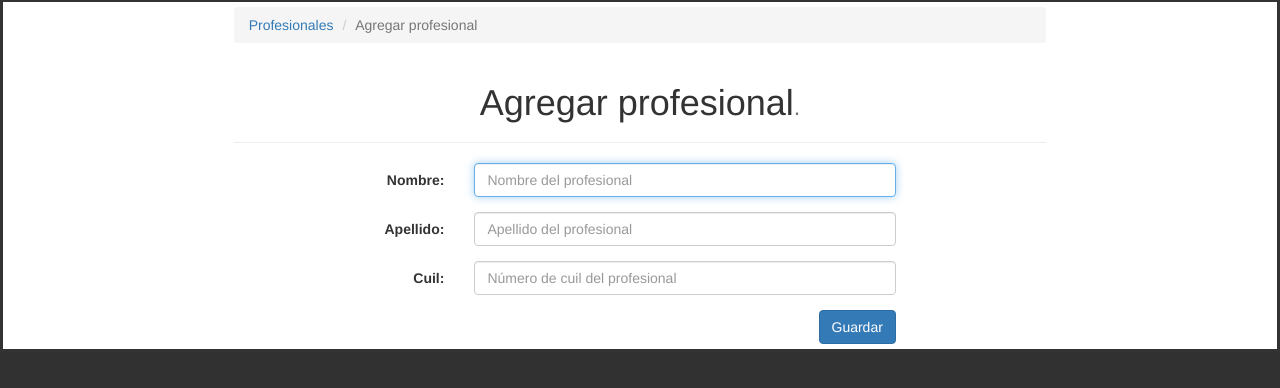
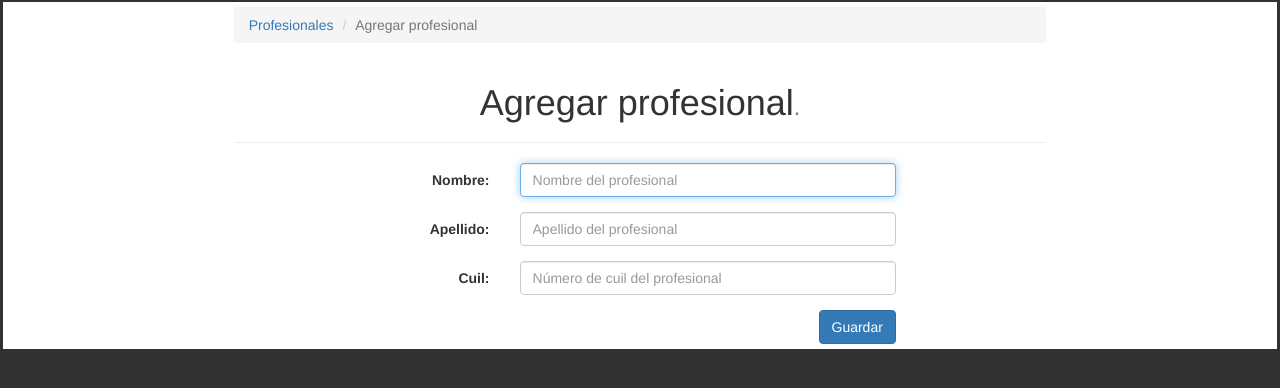
Before and after one commit to yo-alan/horarios, a Django app: template calendario/templates/calendario/profesional/add.html in a window 1280 px wide. Shown: the part 52-440 px from the top of the page. Run offline with Django 3.2, Linux system fonts and the light colour scheme; the template is opened without the code that fills it, so the values that code supplies are empty; some libraries are stand-ins or nearby versions.

Commit message:
Mejoras gráficas.

```diff
--- a/calendario/static/calendario/js/profesional/add.js
+++ b/calendario/static/calendario/js/profesional/add.js
@@ -25,7 +25,7 @@ $(function(){
 						$("#"+ response.campo).focus();
 					}
 
-					$("#" + form.attr('id') + " .alert").attr('class', "alert alert-dismissable alert-danger col-xs-offset-4 text-left");
+					$("#" + form.attr('id') + " .alert").attr('class', "alert alert-dismissable alert-danger");
 					$("#" + form.attr('id') + " .alert p").html(response.error);
 					return;
 				}
--- a/calendario/templates/calendario/espacio/all.html
+++ b/calendario/templates/calendario/espacio/all.html
@@ -75,11 +75,11 @@
 	<nav>
 		<ul class="pager">
 			{% if espacios.has_previous %}
-				<li class="previous"><a href="{% url 'calendario:espacio_all' espacios.previous_page_number %} "><span class="glyphicon glyphicon-arrow-left"></span> Anterior</a></li>
+				<li class="previous"><a href="{% url 'calendario:espacio_all' espacios.previous_page_number %}"><span class="glyphicon glyphicon-arrow-left"></span> Anterior</a></li>
 			{% endif %}
 
 			{% if espacios.has_next %}
-				<li class="next"><a href="{% url 'calendario:espacio_all' espacios.next_page_number %} ">Siguiente <span class="glyphicon glyphicon-arrow-right"></span></a>
+				<li class="next"><a href="{% url 'calendario:espacio_all' espacios.next_page_number %}">Siguiente <span class="glyphicon glyphicon-arrow-right"></span></a>
 			{% endif %}
 		</ul>
 	</nav>
--- a/calendario/templates/calendario/especialidad/all.html
+++ b/calendario/templates/calendario/especialidad/all.html
@@ -79,11 +79,11 @@
 	<nav>
 		<ul class="pager">
 			{% if especialidades.has_previous %}
-				<li class="previous"><a href="{% url 'calendario:especialidad_all' especialidades.previous_page_number %} "><span class="glyphicon glyphicon-arrow-left"></span> Anterior</a></li>
+				<li class="previous"><a href="{% url 'calendario:especialidad_all' especialidades.previous_page_number %}"><span class="glyphicon glyphicon-arrow-left"></span> Anterior</a></li>
 			{% endif %}
 
 			{% if especialidades.has_next %}
-				<li class="next"><a href="{% url 'calendario:especialidad_all' especialidades.next_page_number %} ">Siguiente <span class="glyphicon glyphicon-arrow-right"></span></a>
+				<li class="next"><a href="{% url 'calendario:especialidad_all' especialidades.next_page_number %}">Siguiente <span class="glyphicon glyphicon-arrow-right"></span></a>
 			{% endif %}
 		</ul>
 	</nav>
--- a/calendario/templates/calendario/profesional/add.html
+++ b/calendario/templates/calendario/profesional/add.html
@@ -5,7 +5,6 @@
 {% block title %}Agregar un profesional{% endblock %}
 
 {% block head %}
-	<script type="text/javascript" src="{% static 'calendario/js/custom.js' %}"></script>
 	<script>
 		var onsuccess = "{% url 'calendario:profesional_all' %}";
 	</script>
@@ -21,7 +20,8 @@
 			Agregar profesional<small>.</small>
 		</h1>
 	</div>
-	<form class="form-horizontal responsive center col-xs-10" id="addForm" name="addForm" method="POST" action="{% url 'calendario:profesional_add' %}">
+	<div class="col-xs-8 col-xs-offset-2">
+		<form class="form-horizontal responsive" id="addForm" name="addForm" method="POST" action="{% url 'calendario:profesional_add' %}">
 			<div class="alert alert-dismissable alert-danger hidden">
 				<button type="button" class="close" data-hide="alert" aria-hidden="true">
 					×
@@ -35,20 +35,20 @@
 			</div>
 			{% csrf_token %}
 			<div class="form-group">
-			<label class="col-xs-4 control-label" for="nombre">Nombre:</label>
-			<div class="col-xs-8">
+				<label class="col-xs-3 control-label" for="nombre">Nombre:</label>
+				<div class="col-xs-9">
 					<input type="text" id="nombre" name="nombre" class="form-control" autofocus placeholder="Nombre del profesional">
 				</div>
 			</div>
 			<div class="form-group">
-			<label class="col-xs-4 control-label" for="apellido">Apellido:</label>
-			<div class="col-xs-8">
+				<label class="col-xs-3 control-label" for="apellido">Apellido:</label>
+				<div class="col-xs-9">
 					<input type="text" id="apellido" name="apellido" class="form-control" placeholder="Apellido del profesional">
 				</div>
 			</div>
 			<div class="form-group">
-			<label class="col-xs-4 control-label" for="cuil">Cuil:</label>
-			<div class="col-xs-8">
+				<label class="col-xs-3 control-label" for="cuil">Cuil:</label>
+				<div class="col-xs-9">
 					<input type="text" id="cuil" name="cuil" class="form-control" placeholder="Número de cuil del profesional">
 				</div>
 			</div>
@@ -56,4 +56,5 @@
 				Guardar
 			</button>
 		</form>
+	</div>
 {% endblock %}
--- a/templates/admin/base.html
+++ b/templates/admin/base.html
@@ -7,9 +7,9 @@
 		<link rel="stylesheet" type="text/css" href="{% static 'calendario/css/bootstrap.css' %}" />
 		<link rel="stylesheet" type="text/css" href="{% static 'calendario/css/custom.css' %}" />
 		<link rel="shortcut icon" type="image/png" href="{% static 'calendario/images/favicon.png' %}"/>
-		<script type="text/javascript" src="{% static 'calendario/js/custom.js' %}"></script>
 		<script type="text/javascript" src="{% static 'calendario/js/jquery-1.11.3.js' %}"></script>
 		<script type="text/javascript" src="{% static 'calendario/js/bootstrap.js' %}"></script>
+		<script type="text/javascript" src="{% static 'calendario/js/custom.js' %}"></script>
 		<meta name="viewport" content="width=device-width, initial-scale=1">
 		{% block head %}{% endblock %}
 	</head>
```
Also changed, not shown: calendario/templates/calendario/detail.html (+13 -7 lines), calendario/templates/calendario/profesional/all.html (+5 -2 lines), calendario/templates/calendario/profesional/detail.html (+10 -7 lines), calendario/views.py (+18 -9 lines). Lines whose indentation alone changed are shown as unchanged.
